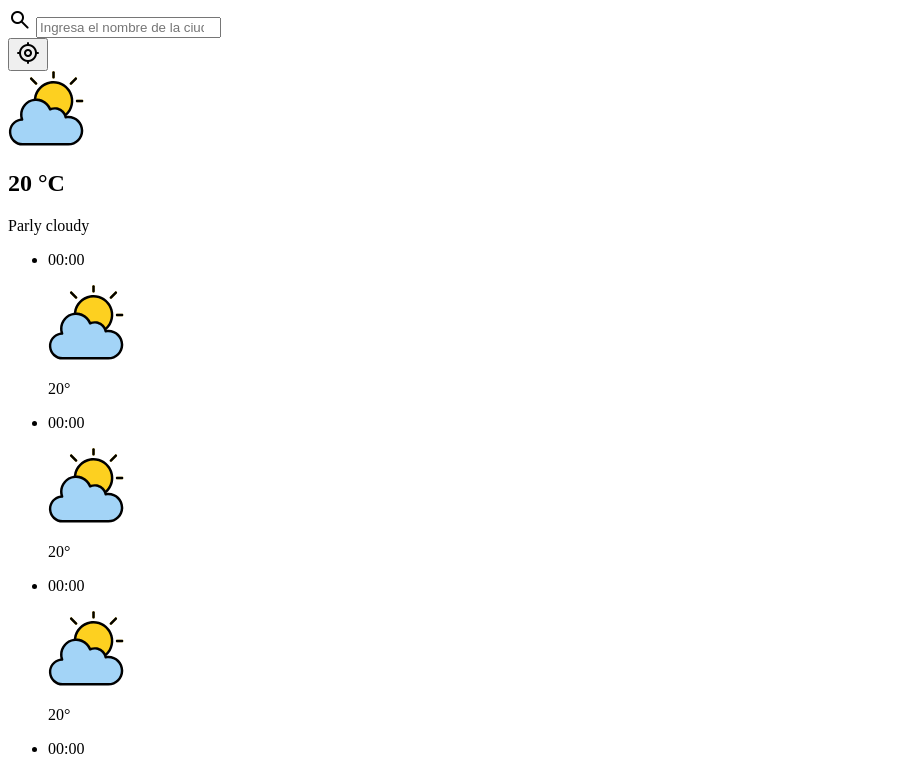
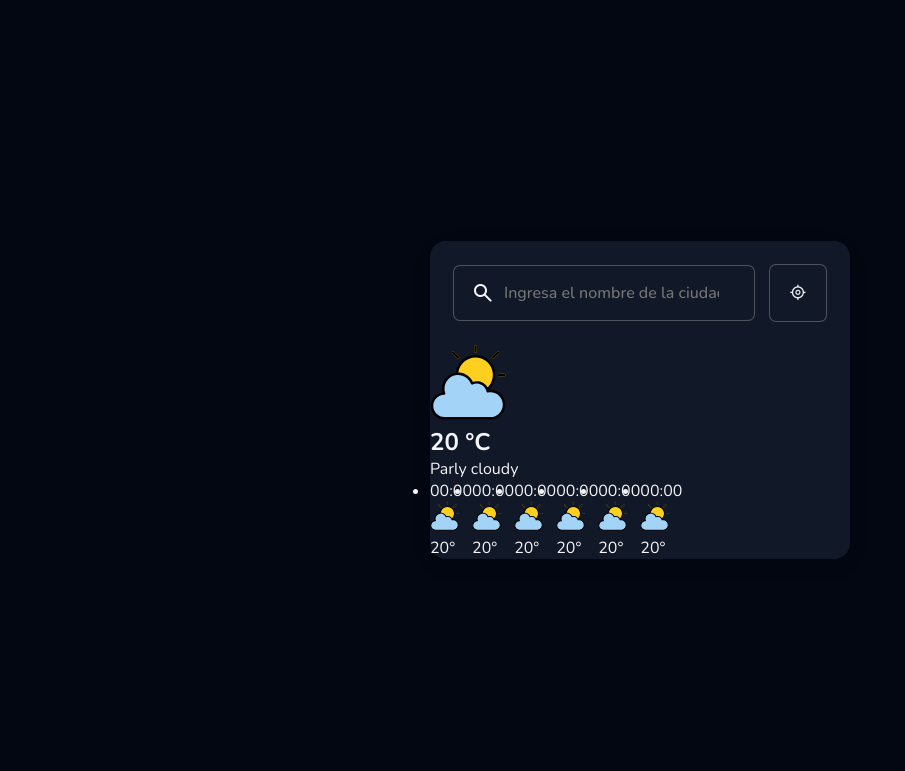
Before and after one commit to codewithandres/-80DaOfycode-Weathe--Ap-with-HTML-CSS--JavaScript, a plain HTML site: page index.html in a window 1280 px wide. Shown: the top 771 px of the page, without its empty margins (0-905 px from the left). Drawn offline with nearby package versions, Linux system fonts and the light colour scheme.

Commit message:
estilos de la seccion  de busqueda

```diff
--- a/css/index.css
+++ b/css/index.css
@@ -0,0 +1,101 @@
+/* google font Nunito */
+@import url('https://fonts.googleapis.com/css2?family=Nunito:ital,wght@0,200..1000;1,200..1000&display=swap');
+
+:root {
+	--font-family: 'Nunito', sans-serif;
+	--bg-color-dark: hsl(224, 71%, 4%);
+	--text-color-whithe: hsl(252, 33%, 97%);
+}
+* {
+	font-family: var(--font-family);
+	margin: 0;
+	padding: 0;
+	box-sizing: border-box;
+}
+body {
+	background-color: var(--bg-color-dark);
+	color: var(--text-color-whithe);
+	display: flex;
+	align-items: center;
+	justify-content: center;
+	min-height: 100vh;
+}
+.conteiner {
+	background-color: hsl(221, 39%, 11%);
+	border-radius: 1em;
+	max-width: 420px;
+	flex-grow: 1;
+	box-shadow: rgba(0, 0, 0, 0.05) 0px 6px 24px 0px,
+		rgba(0, 0, 0, 0.08) 0px 0px 0px 1px;
+}
+.search--section {
+	display: flex;
+	gap: 1em;
+	padding: 1.5em;
+	align-items: center;
+}
+.search--section .input--wrapper {
+	height: 54px;
+	width: 100%;
+	position: relative;
+}
+.search--section .input--wrapper span {
+	position: absolute;
+	top: 50%;
+	left: 17px;
+	transform: translateY(-50%);
+	pointer-events: none;
+}
+.search--section .search--input {
+	height: 100%;
+	width: 100%;
+	padding: 0 20px 0 50px;
+	border-radius: 6px;
+	border: none;
+	text-transform: uppercase;
+	background-color: transparent;
+	box-shadow: hsla(0, 0%, 100%, 0.253) 0px 0px 0px 1px;
+	transition: 200ms ease;
+	outline: none;
+	font-size: 1em;
+	font-weight: 500;
+	color: hsl(213, 27%, 84%);
+	&:focus {
+		box-shadow: hsla(0, 0%, 100%, 0.253) 0px 0px 0px 3px;
+	}
+	&::placeholder {
+		text-transform: none;
+	}
+}
+.search--section .location--button {
+	height: 56px;
+	width: 56px;
+	flex-shrink: 0;
+	display: flex;
+	align-items: center;
+	justify-content: center;
+	background-color: transparent;
+	outline: none;
+	border-radius: 6px;
+	box-shadow: hsla(0, 0%, 100%, 0.253) 0px 0px 0px 1px;
+	border: none;
+	color: hsl(210, 40%, 96%);
+	cursor: pointer;
+	transition: 200ms ease-in;
+	&:hover {
+		background-color: hsl(215, 14%, 34%);
+	}
+	&:active {
+		box-shadow: hsla(0, 0%, 100%, 0.253) 0px 0px 0px 3px;
+	}
+}
+.search--section .location--button span {
+	font-size: 1.3em;
+}
+.hourly--weather .weather--list {
+	display: flex;
+}
+.hourly--weather .weather--item .weather--icon {
+	width: 29px;
+	aspect-ratio: 1;
+}
--- a/index.html
+++ b/index.html
@@ -22,7 +22,7 @@
                 <span class="material-symbols-rounded">search</span>
                 <input type="search" placeholder="Ingresa el nombre de la ciudad" class="search--input">
             </div>
-            <button>
+            <button class="location--button">
                 <span class="material-symbols-rounded">my_location</span>
             </button>
         </section>
@@ -39,37 +39,37 @@
             <!-- Hourly weather forecast list -->
             <div class="hourly--weather">
                 <ul class="weather--list">
-                    <li class="weather--list">
+                    <li class="weather--item">
                         <p class="time">00:00</p>
                         <img src="assets/icons/clouds.svg" class="weather--icon">
                         <p class="temperature">20°
                         </p>
                     </li>
-                    <li class="weather--list">
+                    <li class="weather--item">
                         <p class="time">00:00</p>
                         <img src="assets/icons/clouds.svg" class="weather--icon">
                         <p class="temperature">20°
                         </p>
                     </li>
-                    <li class="weather--list">
+                    <li class="weather--item">
                         <p class="time">00:00</p>
                         <img src="assets/icons/clouds.svg" class="weather--icon">
                         <p class="temperature">20°
                         </p>
                     </li>
-                    <li class="weather--list">
+                    <li class="weather--item">
                         <p class="time">00:00</p>
                         <img src="assets/icons/clouds.svg" class="weather--icon">
                         <p class="temperature">20°
                         </p>
                     </li>
-                    <li class="weather--list">
+                    <li class="weather--item">
                         <p class="time">00:00</p>
                         <img src="assets/icons/clouds.svg" class="weather--icon">
                         <p class="temperature">20°
                         </p>
                     </li>
-                    <li class="weather--list">
+                    <li class="weather--item">
                         <p class="time">00:00</p>
                         <img src="assets/icons/clouds.svg" class="weather--icon">
                         <p class="temperature">20°
```
